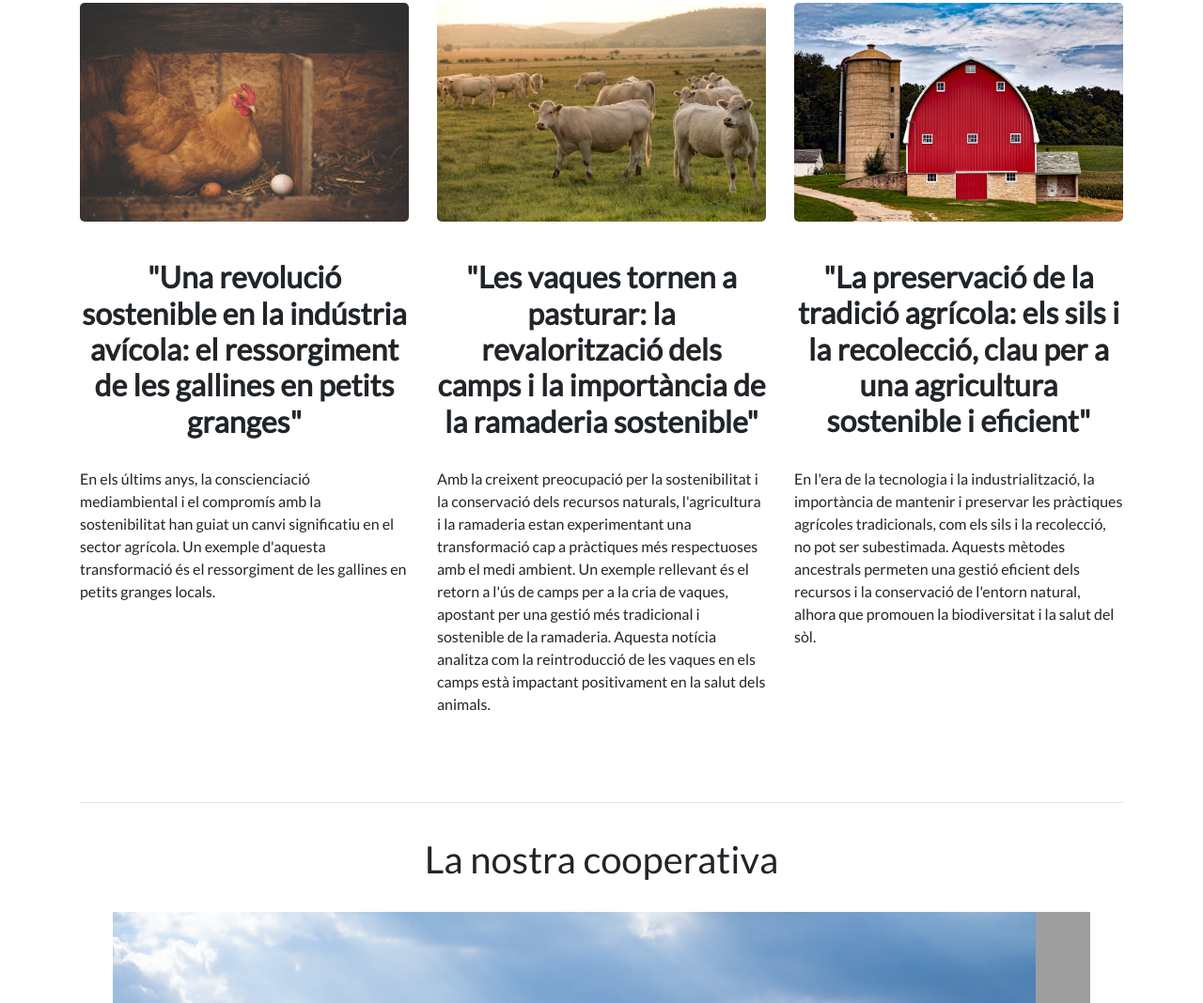
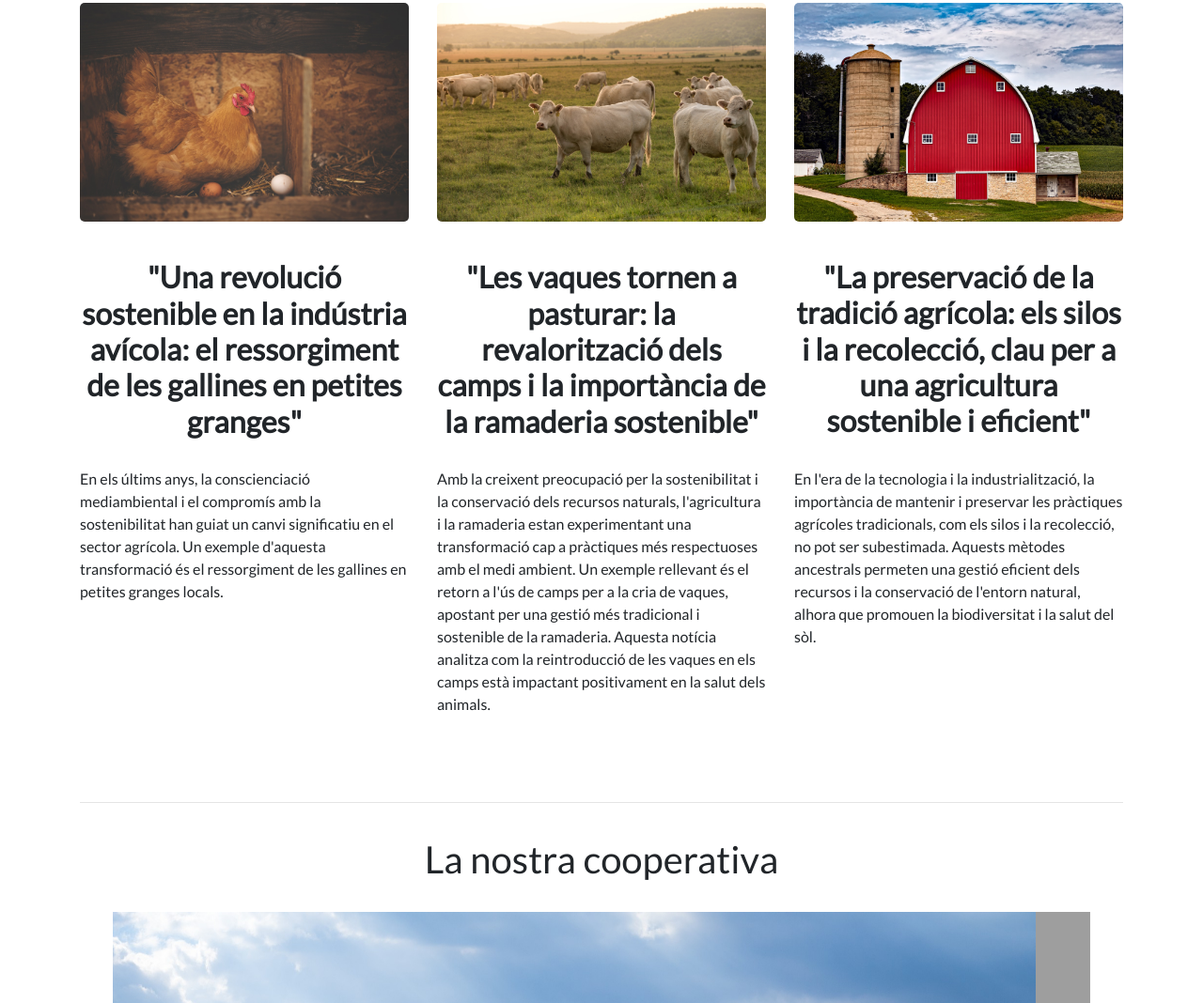
Before and after one commit to mrafols/web_projecte, a plain HTML site: page index.html in a window 1280 px wide. Shown: the part 745-1813 px from the top of the page at 94% size. Drawn offline with nearby package versions, Linux system fonts and the light colour scheme; grey boxes are pictures that could not be loaded.

Commit message:
Typo fixes

```diff
--- a/index.html
+++ b/index.html
@@ -36,7 +36,6 @@
       </div>
     </div>
   </header>
-
   <!-- Secció del títol -->
   <div class="background">
     <div class="title">
@@ -56,28 +55,22 @@
           <div class="news-image">
             <img src="images/chicken.jpg" alt="Imatge de Notícies">
           </div>
-          <h2>"Una revolució sostenible en la indústria avícola: el ressorgiment de les gallines en petits granges"</h2>
-          <p >En els últims anys, la conscienciació mediambiental i el compromís amb la sostenibilitat han guiat un canvi significatiu en el sector agrícola. Un exemple d'aquesta transformació és el ressorgiment de les gallines en petits granges locals.</p>
+          <h2>"Una revolució sostenible en la indústria avícola: el ressorgiment de les gallines en petites granges"</h2>
+          <p>En els últims anys, la conscienciació mediambiental i el compromís amb la sostenibilitat han guiat un canvi significatiu en el sector agrícola. Un exemple d'aquesta transformació és el ressorgiment de les gallines en petites granges locals.</p>
         </div>
         <div class="col-12 col-md-4 news-item">
           <div class="news-image">
             <img src="images/cow.jpg" alt="Imatge de Notícies">
           </div>
-          <h2>"Les vaques tornen a pasturar:
-            la revalorització dels camps i la
-            importància de la ramaderia
-            sostenible"</h2>
-          <p >Amb la creixent preocupació per la sostenibilitat i la conservació dels recursos naturals, l'agricultura i la ramaderia estan experimentant una transformació cap a pràctiques més respectuoses amb el medi ambient. Un exemple rellevant és el retorn a l'ús de camps per a la cria de vaques, apostant per una gestió més tradicional i sostenible de la ramaderia. Aquesta notícia analitza com la reintroducció de les vaques en els camps està impactant positivament en la salut dels animals.</p>
+          <h2>"Les vaques tornen a pasturar: la revalorització dels camps i la importància de la ramaderia sostenible"</h2>
+          <p>Amb la creixent preocupació per la sostenibilitat i la conservació dels recursos naturals, l'agricultura i la ramaderia estan experimentant una transformació cap a pràctiques més respectuoses amb el medi ambient. Un exemple rellevant és el retorn a l'ús de camps per a la cria de vaques, apostant per una gestió més tradicional i sostenible de la ramaderia. Aquesta notícia analitza com la reintroducció de les vaques en els camps està impactant positivament en la salut dels animals.</p>
         </div>
         <div class="col-12 col-md-4 news-item">
           <div class="news-image">
             <img src="images/silo.jpg" alt="Imatge de Notícies">
           </div>
-          <h2>"La preservació de la tradició
-            agrícola: els sils i la recolecció,
-            clau per a una agricultura
-            sostenible i eficient"</h2>
-          <p >En l'era de la tecnologia i la industrialització, la importància de mantenir i preservar les pràctiques agrícoles tradicionals, com els sils i la recolecció, no pot ser subestimada. Aquests mètodes ancestrals permeten una gestió eficient dels recursos i la conservació de l'entorn natural, alhora que promouen la biodiversitat i la salut del sòl.</p>
+          <h2>"La preservació de la tradició agrícola: els silos i la recolecció, clau per a una agricultura sostenible i eficient"</h2>
+          <p>En l'era de la tecnologia i la industrialització, la importància de mantenir i preservar les pràctiques agrícoles tradicionals, com els silos i la recolecció, no pot ser subestimada. Aquests mètodes ancestrals permeten una gestió eficient dels recursos i la conservació de l'entorn natural, alhora que promouen la biodiversitat i la salut del sòl.</p>
         </div>
       </div>
     </div>
@@ -104,7 +97,6 @@
                   <li data-target="#image-carousel" data-slide-to="1"></li>
                   <li data-target="#image-carousel" data-slide-to="2"></li>
                 </ol>
-
               <!-- Elements del Carrusel -->
               <div class="carousel-inner">
                 <div class="carousel-item active">
@@ -139,7 +131,6 @@
     </div>
   </div>
 </div>
-
 <footer class="footer">
   <div class="container">
     <div class="row align-items-center">
@@ -165,6 +156,5 @@
     </div>
   </div>
 </footer>
-
 </body>
 </html>
```
Lines whose indentation alone changed are shown as unchanged.
